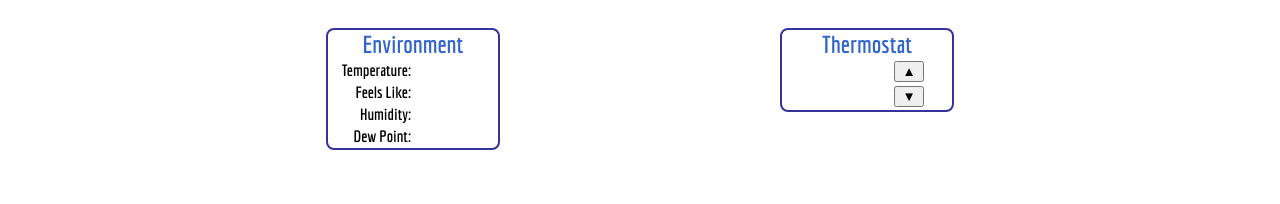
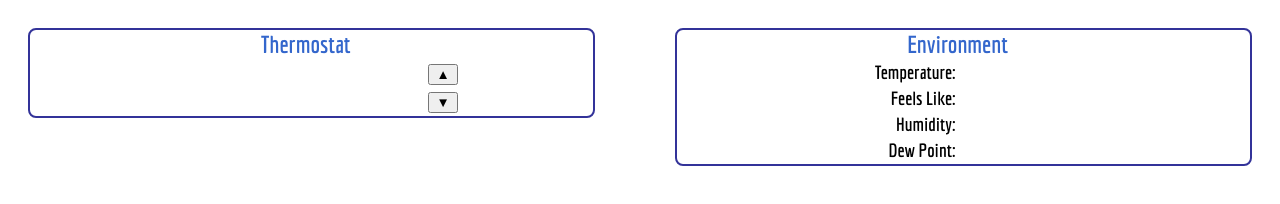
Before and after one commit to alidrus/IOTServer, a plain HTML site: page web/index.html in a window 1280 px wide. Drawn offline with Linux system fonts and the light colour scheme; no server answers.

Commit message:
Swapped positions of Thermostat and Environment

```diff
--- a/web/index.html
+++ b/web/index.html
@@ -14,21 +14,25 @@
                 font-weight: 400;
                 font-style: normal;
              }
+
              .economica-bold {
                 font-family: "Economica", sans-serif;
                 font-weight: 700;
                 font-style: normal;
              }
+
              .economica-regular-italic {
                 font-family: "Economica", sans-serif;
                 font-weight: 400;
                 font-style: italic;
              }
+
              .economica-bold-italic {
                 font-family: "Economica", sans-serif;
                 font-weight: 700;
                 font-style: italic;
              }
+
             .columns {
                 display: flex;
                 flex-direction: row;
@@ -36,16 +40,31 @@
                 align-items: flex-start;
                 flex-wrap: wrap;
             }
+
             .columns > div {
                 margin: 20px;
                 border: 2px solid #333399;
                 border-radius: 8px;
+                flex-grow: 1;
             }
+
+            .comfort-status-emoji {
+                text-align: center;
+                font-size: 36pt;
+                border: 0 !important;
+                flex-grow: 0 !important;
+            }
+
             html {
                 font-family: "Economica", sans-serif;
                 font-weight: 400;
                 font-style: normal;
             }
+
+            table {
+                width: 98%;
+            }
+
             caption {
                 color: #3366cc;
                 font-family: "Economica", sans-serif;
@@ -54,31 +73,29 @@
                 font-size: 18pt;
                 text-align: center;
             }
+
             th {
                 font-family: "Economica", sans-serif;
                 font-weight: 700;
                 font-style: normal;
-                font-size: 12pt;
+                font-size: 14pt;
                 text-align: right;
-                width: 80px;
+                width: 50%;
             }
+
             td {
                 font-family: "Economica", sans-serif;
-                font-weight: 400;
+                font-weight: 500;
                 font-style: normal;
-                font-size: 12pt;
+                font-size: 14pt;
                 text-align: center;
-                width: 80px;
+                width: 50%;
             }
+
             .button-cell {
                 text-align: center !important;
             }
-            .comfort-status-emoji {
-                text-align: center;
-                font-size: 36pt;
-                width: 200px !important;
-                border: 0 !important;
-            }
+
             .thermostat-setting {
                 font-size: 18pt;
             }
@@ -86,6 +103,25 @@
     </head>
     <body class="economica-regular">
         <div class="columns">
+            <div>
+                <table>
+                    <caption>Thermostat</caption>
+                    <tr>
+                        <th rowspan="2">
+                            <span id="thermostatSetting" class="thermostat-setting"></span>
+                        </th>
+                        <td class="button-cell">
+                            <button id="upButton" class="control-switch" onclick="temperatureUp()">▲</button>
+                        </td>
+                    </tr>
+                    <tr>
+                        <td class="button-cell">
+                            <button id="downButton" class="control-switch" onclick="temperatureDown()">▼</button>
+                        </td>
+                    </tr>
+                </table>
+            </div>
+            <div id="comfortStatusEmoji" class="comfort-status-emoji"></div>
             <div>
                 <table>
                     <caption>Environment</caption>
@@ -111,25 +147,6 @@
                         <th>Dew Point:</th>
                         <td>
                             <span id="dewPointReading"></span>
-                        </td>
-                    </tr>
-                </table>
-            </div>
-            <div id="comfortStatusEmoji" class="comfort-status-emoji"></div>
-            <div>
-                <table>
-                    <caption>Thermostat</caption>
-                    <tr>
-                        <th rowspan="2">
-                            <span id="thermostatSetting" class="thermostat-setting"></span>
-                        </th>
-                        <td class="button-cell">
-                            <button id="upButton" class="control-switch" onclick="temperatureUp()">▲</button>
-                        </td>
-                    </tr>
-                    <tr>
-                        <td class="button-cell">
-                            <button id="downButton" class="control-switch" onclick="temperatureDown()">▼</button>
                         </td>
                     </tr>
                 </table>
```
